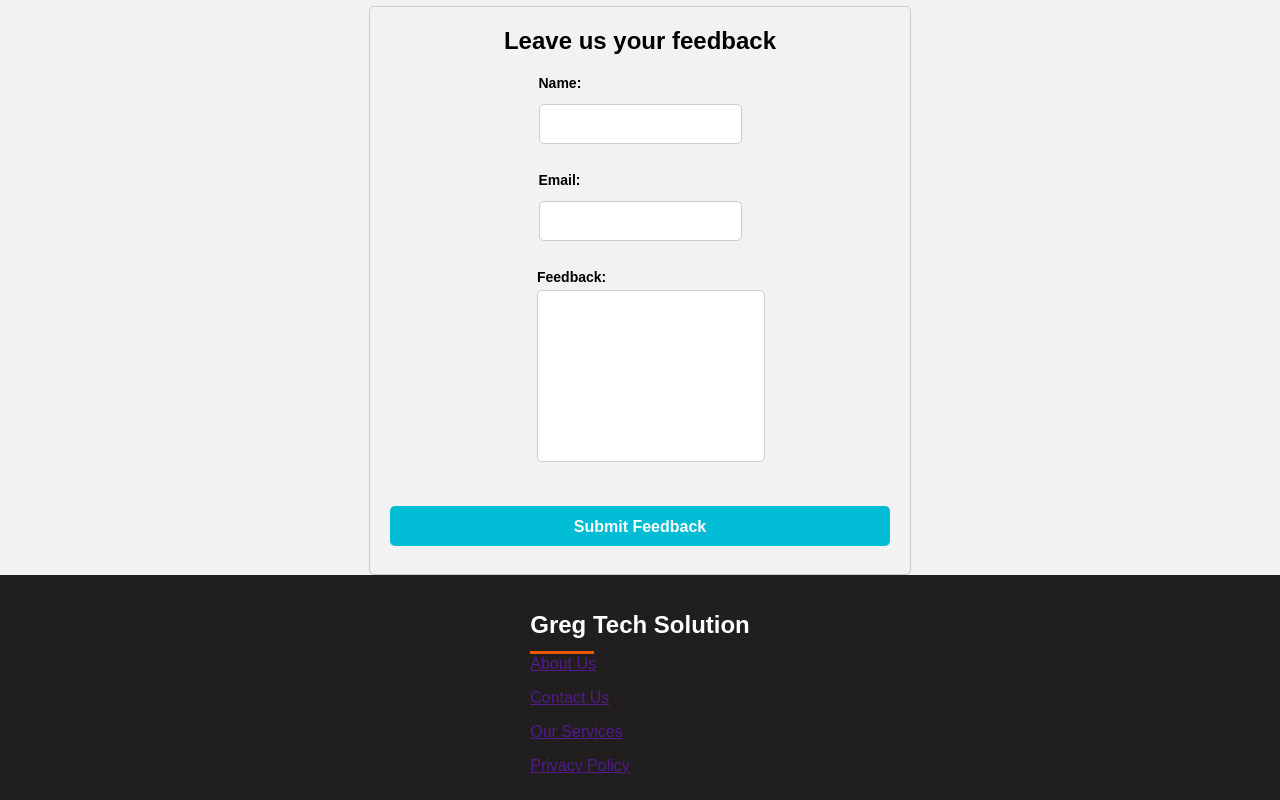
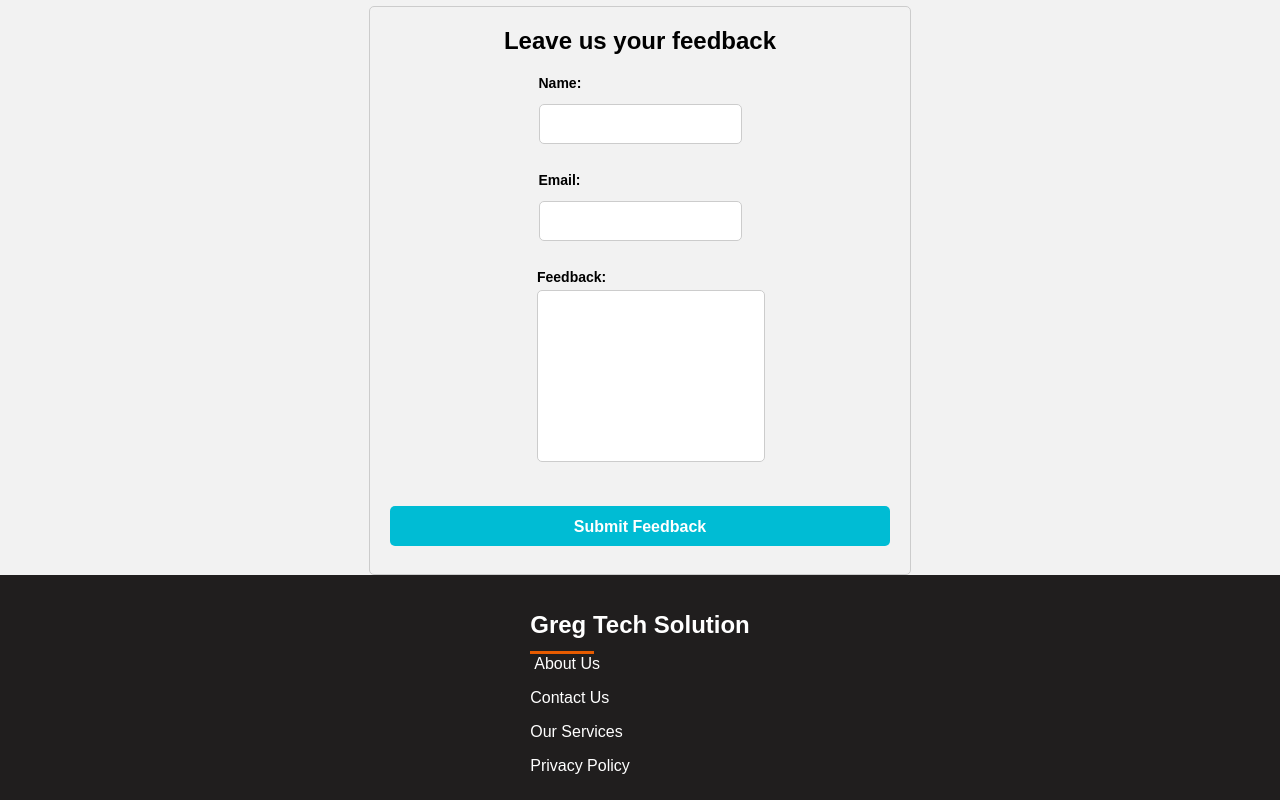
Before and after one commit to elvismabisi/Phase-1-project, a plain HTML site: page index.html in a window 1280 px wide. In both pictures the pointer is over the element "About Us". Shown: the part 719-1519 px from the top of the page. Drawn offline with Linux system fonts and the light colour scheme.

Commit message:
complete

```diff
--- a/style.css
+++ b/style.css
@@ -228,3 +228,17 @@ ul li a:hover::before {
     transition: all .2s linear;
     margin-bottom: .6em;
 }
+a {
+    color: white;
+    text-decoration: none;
+    cursor: pointer;
+}
+
+.footer-section p:hover {
+    transition: all .2s linear;
+    transform: translateX(4px);
+}
+
+.footer-section a:hover {
+    color: blue;
+}
```
